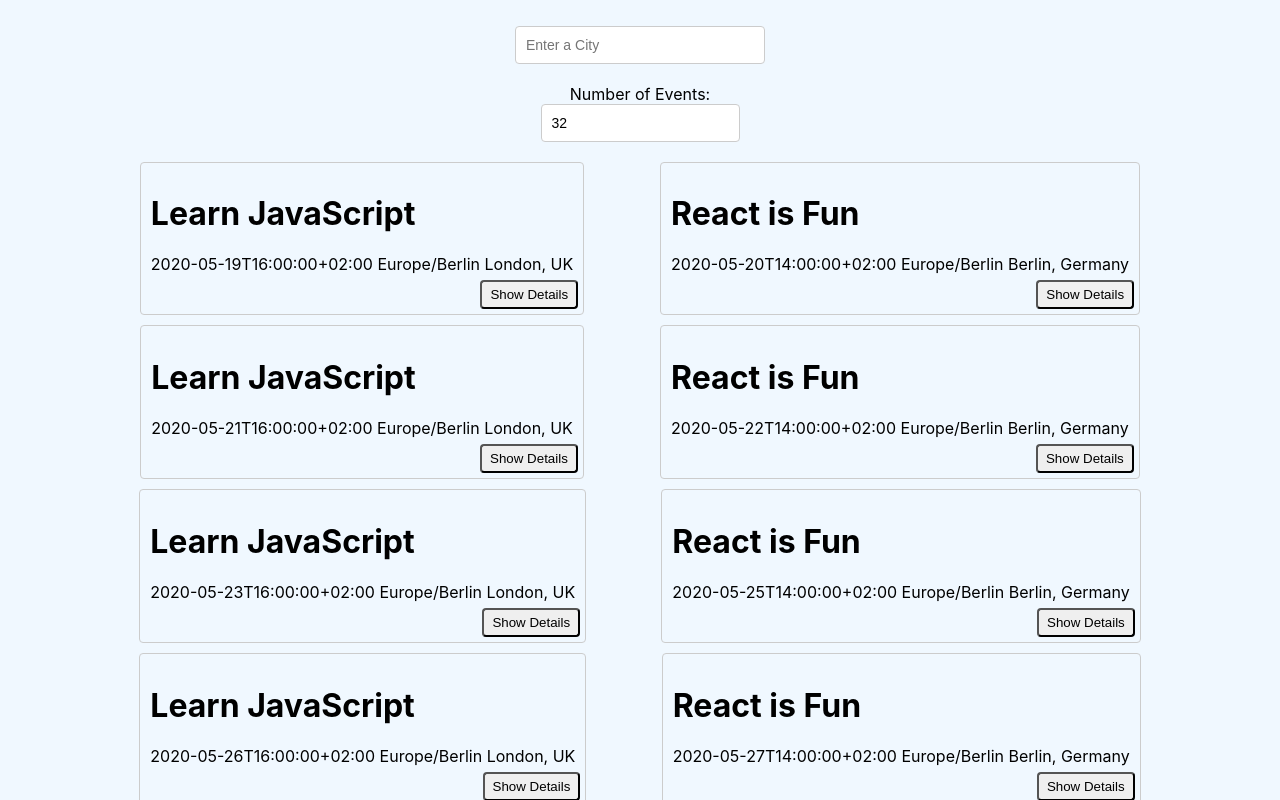
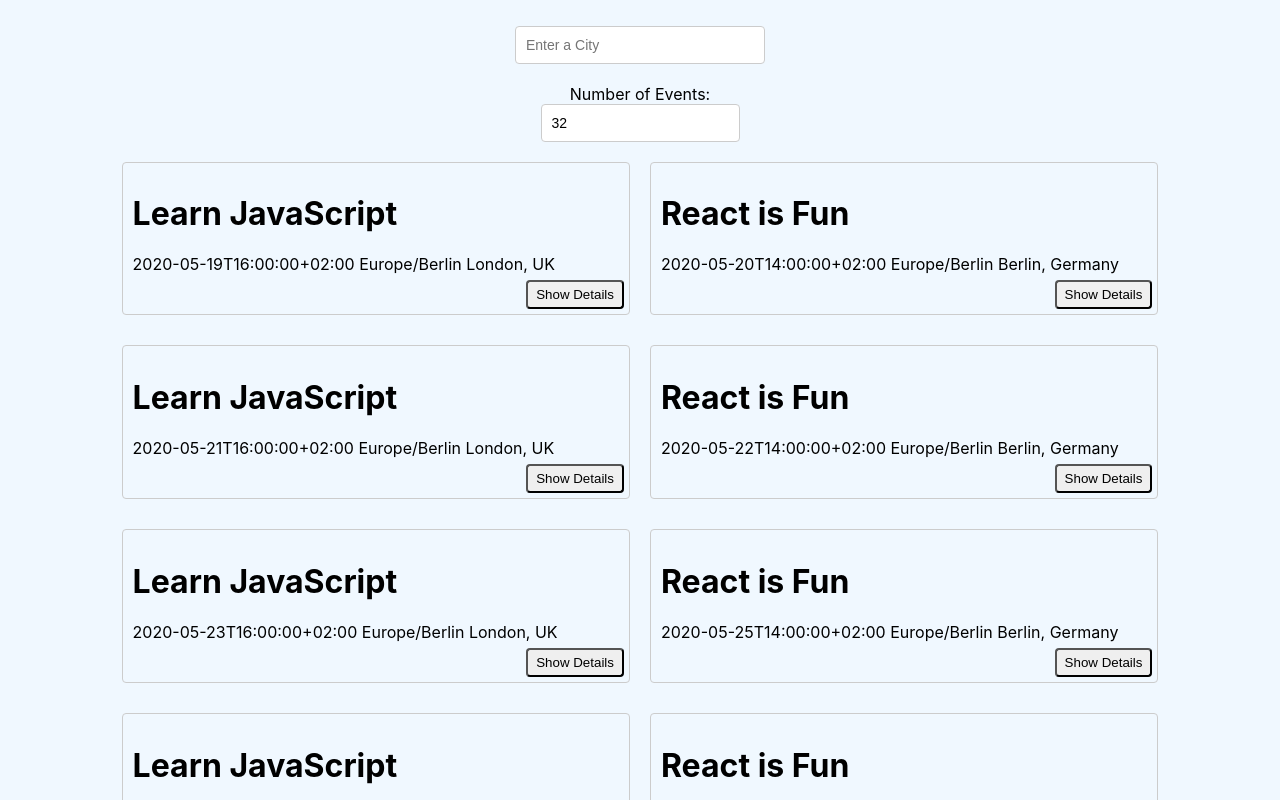
Before and after one commit to leevee6039/meet, a React (Create React App) app: page / in a window 1280 px wide. Shown: the top 800 px of the page. Built offline with nearby package versions, Linux system fonts and the light colour scheme; the HTML template or start-up script is replaced by a standard one; what atatus-spa would draw is missing.

Commit message:
minor style fixes

```diff
--- a/src/App.css
+++ b/src/App.css
@@ -9,13 +9,27 @@
   box-sizing: border-box;
 }
 
-ul {
-  padding: 0;
-  list-style: none;
-  display: flex;
-  flex-wrap: wrap;
-  justify-content: space-evenly;
+/* grid fall back */
+ul{
+  display: inline-block;
+  width: 90%;
+  border-radius: 5px;
 }
+
+@supports (display: grid){
+  ul {
+    padding: 0;
+    list-style: none;
+    display: grid;
+    grid-template-columns: 1fr 1fr;
+    grid-gap: 20px;
+    max-width: 90%;
+    margin: auto;
+  }
+}
+
+
+
 
 p {
   margin: 5px 0;
@@ -217,6 +231,12 @@ input[type="number"] {
   }
 }
 
+@media all and (max-width: 768px) {
+  ul {
+    grid-template-columns: 1fr;
+  }
+}
+
 /* .App {
   text-align: center;
 }
```
